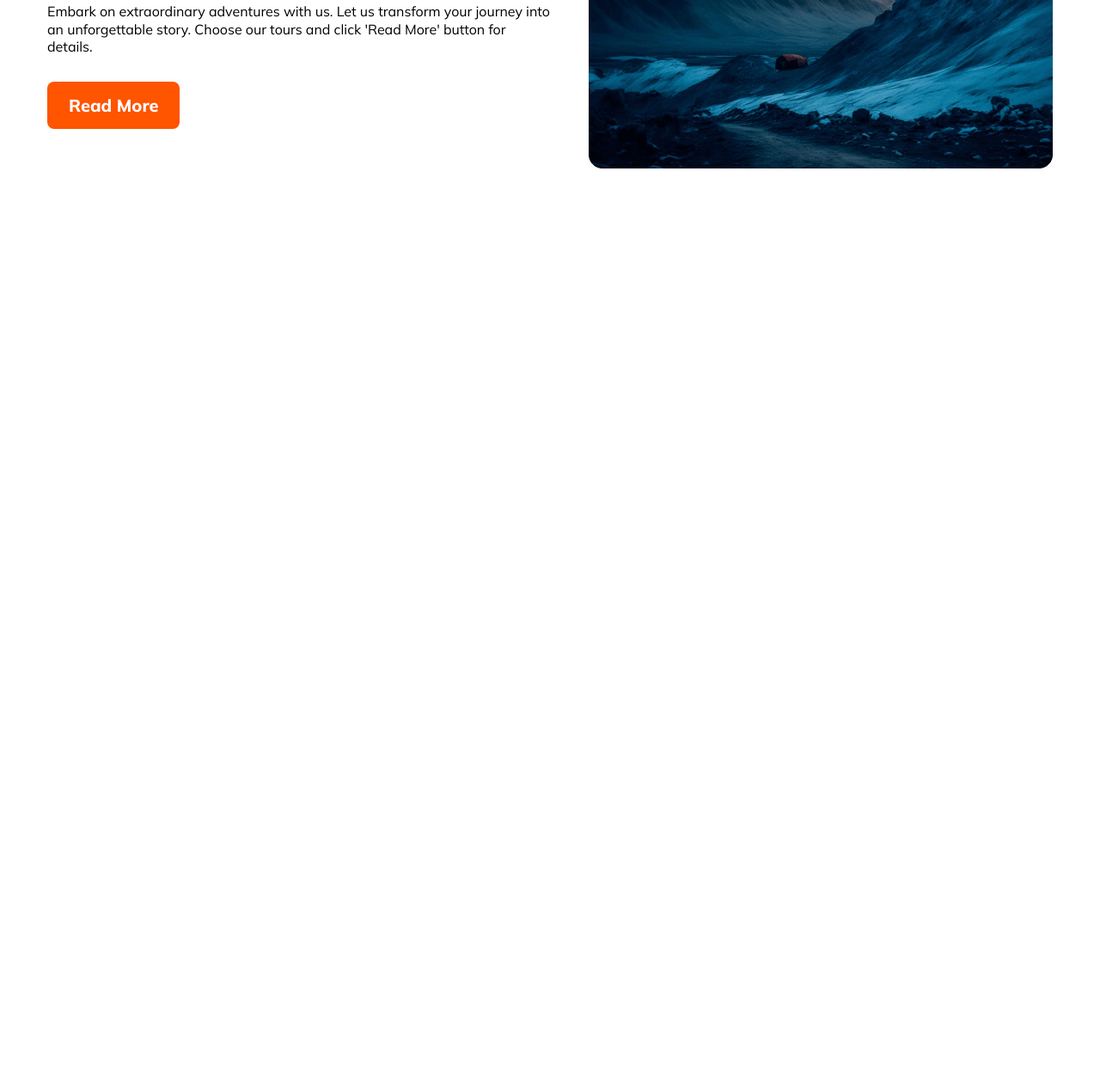
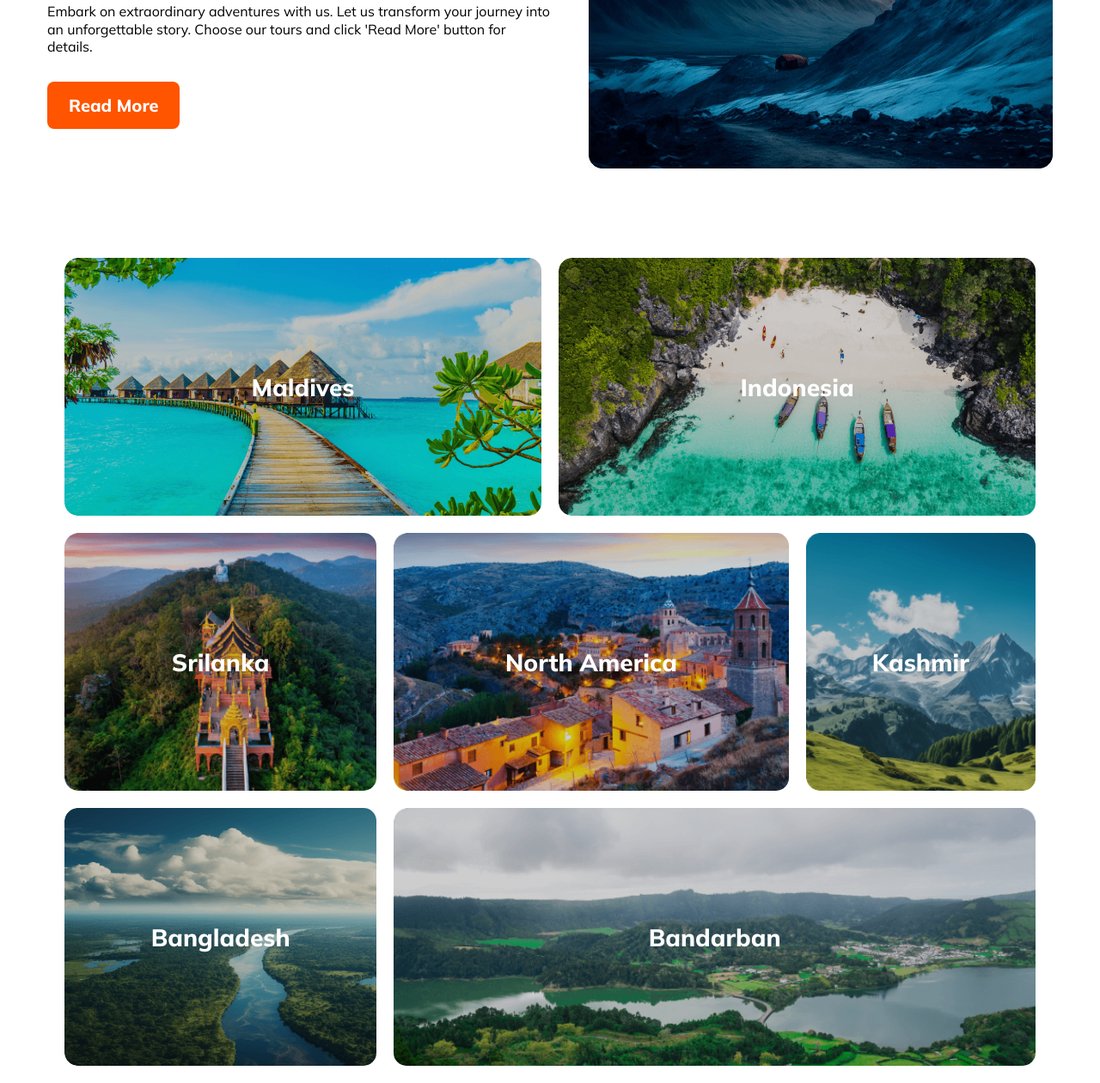
Before and after one commit to kaziabulhasib/B9A2-HK-Travel, a plain HTML site: page index.html in a window 1280 px wide. Shown: the part 1072-2332 px from the top of the page at 86% size. Before the commit the page ends 1372 px from the top, so only its background shows below. Drawn offline with Linux system fonts and the light colour scheme.

Commit message:
destination grid

```diff
--- a/index.html
+++ b/index.html
@@ -89,6 +89,17 @@
           <img src="./Images/tour-img.png" alt="" />
         </div>
       </section>
+      <section class="destination">
+        <div class="destination-grid">
+          <div class="box" id="box-1">Maldives</div>
+          <div class="box" id="box-2">Indonesia</div>
+          <div class="box" id="box-3">Srilanka</div>
+          <div class="box" id="box-4">North America</div>
+          <div class="box" id="box-5">Kashmir</div>
+          <div class="box" id="box-6">Bangladesh</div>
+          <div class="box" id="box-7">Bandarban</div>
+        </div>
+      </section>
     </main>
     <footer></footer>
   </body>
--- a/styles/style.css
+++ b/styles/style.css
@@ -181,3 +181,76 @@ header {
 .tour-img img {
   width: 100%;
 }
+
+/* destnation grid */
+
+.destination {
+  max-width: 1170px;
+  margin: 20px auto;
+}
+
+.destination-grid {
+  display: grid;
+  grid-template-columns: repeat(12, 1fr);
+  gap: 20px;
+  margin: 20px;
+}
+.box {
+  height: 300px;
+  display: flex;
+  justify-content: center;
+  align-items: center;
+  background-size: cover;
+  background-repeat: no;
+  border-radius: 15px;
+  border-top-right-radius: 15px;
+  border-bottom-right-radius: 15px;
+  font-size: 1.75rem;
+  color: #fff;
+}
+
+/* #box-1,
+#box-2 {
+  grid-column: span 6;
+}
+
+#box-4,
+#box-7 {
+  grid-column: span 8;
+}
+
+#box-4 {
+  grid-column: span 6;
+}
+#box-3,
+#box-5 {
+  grid-column: span 3;
+} */
+#box-1 {
+  background-image: url("../Images/maldives.png");
+  grid-column: span 6;
+}
+#box-2 {
+  background-image: url("../Images/indonesia.png ");
+  grid-column: span 6;
+}
+#box-3 {
+  background-image: url("../Images/srilanka.png");
+  grid-column: span 4;
+}
+#box-4 {
+  background-image: url("../Images/nothamerica.png");
+  grid-column: span 5;
+}
+#box-5 {
+  background-image: url("../Images/kashmir.png");
+  grid-column: span 3;
+}
+#box-6 {
+  background-image: url("../Images/bangladhesh.png");
+  grid-column: span 4;
+}
+#box-7 {
+  background-image: url("../Images/bandarban.png");
+  grid-column: span 8;
+}
```
Also changed, not shown: Images/bandarban.png (renamed from Images/Rectangle 10.png), Images/bangladhesh.png (renamed from Images/Rectangle 11.png), Images/indonesia.png (renamed from Images/Rectangle 8.png), Images/kashmir.png (renamed from Images/Rectangle 9.png), Images/maldives.png (renamed from Images/Rectangle 5.png), Images/nothamerica.png (renamed from Images/Rectangle 7.png), Images/srilanka.png (renamed from Images/Rectangle 6.png).
